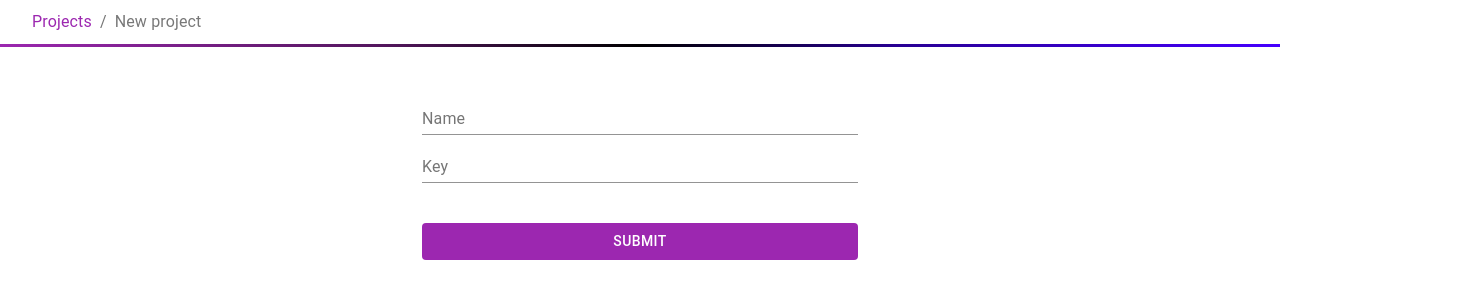
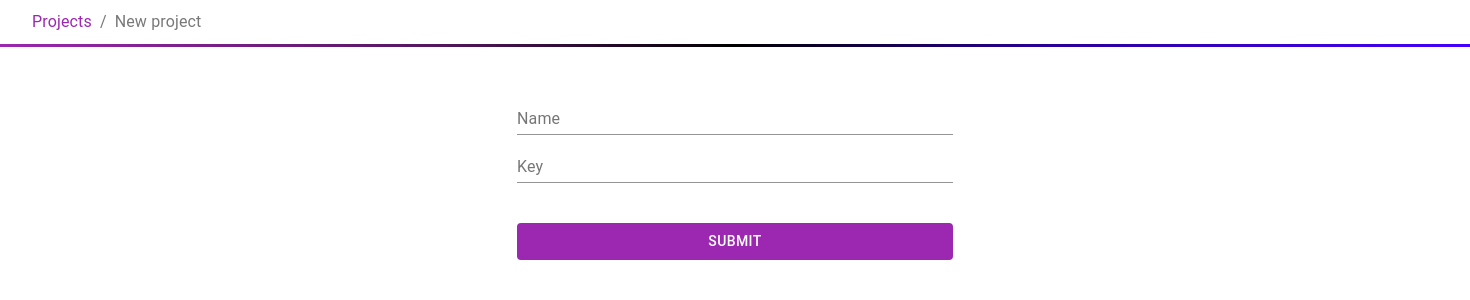
Before and after one commit to Lokor4ik/KanbanBoardSimple, a React (Create React App) app in the folder app/: page /new-project in a window 1280 px wide. Shown: the top 300 px of the page, 1470 px wide, since content can reach past the window. Built offline with nearby package versions, Linux system fonts and the light colour scheme.

Commit message:
added width for root div

```diff
--- a/app/src/index.scss
+++ b/app/src/index.scss
@@ -1,9 +1,5 @@
 * {
   box-sizing: border-box;
-}
-
-.root {
-  min-width: 1470px;
 }
 
 body {
@@ -59,3 +55,7 @@ code {
 .breadcrumb__text {
   color: #787878;
 }
+
+#root {
+  min-width: 1470px;
+}
```
